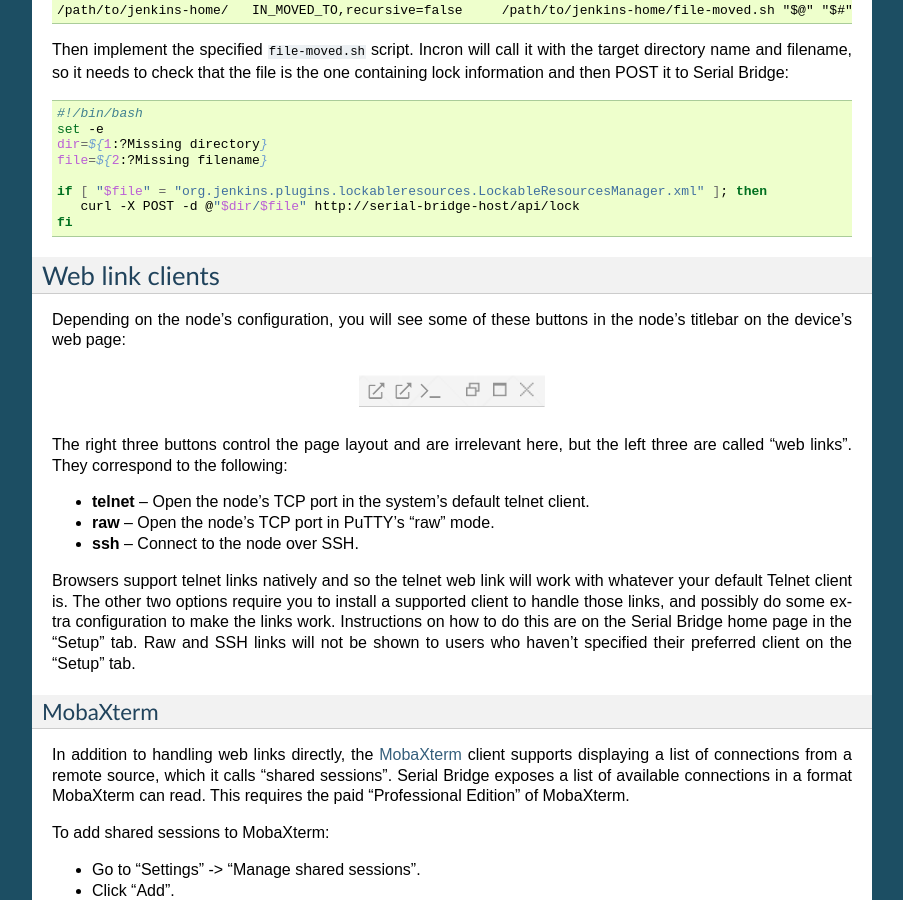
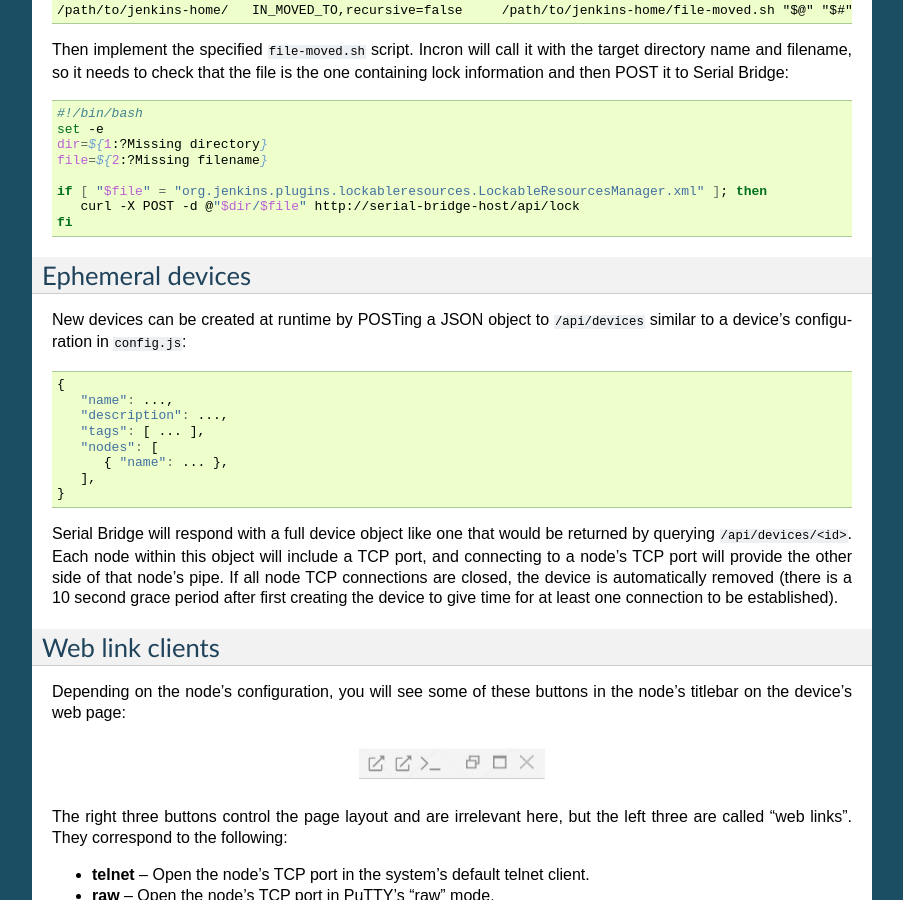
Before and after one commit to mrozekma/serial-bridge, a Sphinx documentation site: the page built from doc/index.rst, in a window 1280 px wide and 900 px high, scrolled down 12118 px. Shown: the whole window, without its empty margins (198-1101 px from the left). Built offline with Sphinx 7.4.7, drawn with Linux system fonts in a browser that asks for light colours; some of the changed text lies outside the part shown.

Commit message:
Add ephemeral device documentation

```diff
--- a/doc/index.rst
+++ b/doc/index.rst
@@ -500,6 +500,25 @@ Then implement the specified ``file-moved.sh`` script. Incron will call it with
       curl -X POST -d @"$dir/$file" http://serial-bridge-host/api/lock
    fi
 
+.. _ephemeral-devices:
+
+Ephemeral devices
+-----------------
+
+New devices can be created at runtime by POSTing a JSON object to ``/api/devices`` similar to a device's configuration in ``config.js``::
+
+   {
+      "name": ...,
+      "description": ...,
+      "tags": [ ... ],
+      "nodes": [
+         { "name": ... },
+      ],
+   }
+
+Serial Bridge will respond with a full device object like one that would be returned by querying ``/api/devices/<id>``. Each node within this object will include a TCP port, and connecting to a node's TCP port will provide the other side of that node's pipe.
+If all node TCP connections are closed, the device is automatically removed (there is a 10 second grace period after first creating the device to give time for at least one connection to be established).
+
 .. _node-link-clients:
 
 Web link clients
@@ -565,10 +584,10 @@ API
 A REST-based API is located at ``<serial bridge host>/api``. It's not yet particularly well documented, but the most useful routes are:
 
 * :tag:`GET` ``/api/devices`` -- Get an array of all devices
+* :tag:`POST` ``/api/devices`` -- Create an ephemeral device. See the :ref:`Ephemeral devices <ephemeral-devices>` section for more information.
 * :tag:`GET` ``/api/devices/<ID>`` -- Get information about a particular device
 * :tag:`GET` ``/api/config/version`` -- Get information about the Serial Bridge instance
-* :tag:`GET` ``/api/jenkins/<LOCK_NAME>`` -- Get information about a device's running Jenkins build. See the :ref:`Jenkins <jenkins_build_state>` section for more information about PATCHing this route.
-
-.. TODO Ephemeral devices
+* :tag:`GET` ``/api/jenkins/<LOCK_NAME>`` -- Get information about a device's running Jenkins build.
+* :tag:`PATCH` ``/api/jenkins/<LOCK_NAME>`` -- Update a device's running Jenkins build. See the :ref:`Jenkins <jenkins_build_state>` section for more information.
 
 .. TODO General usage guide
```
